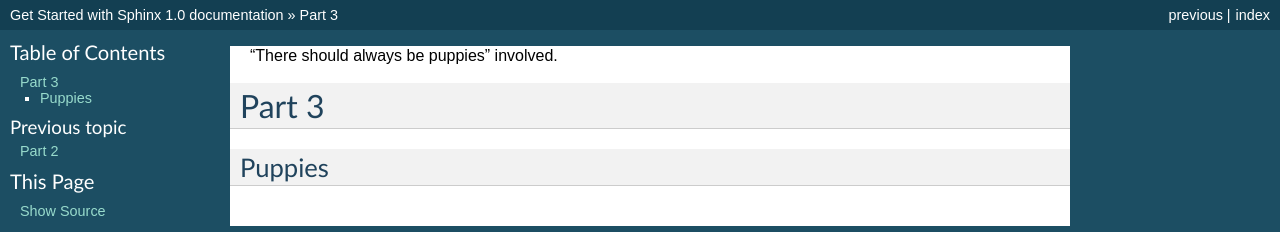
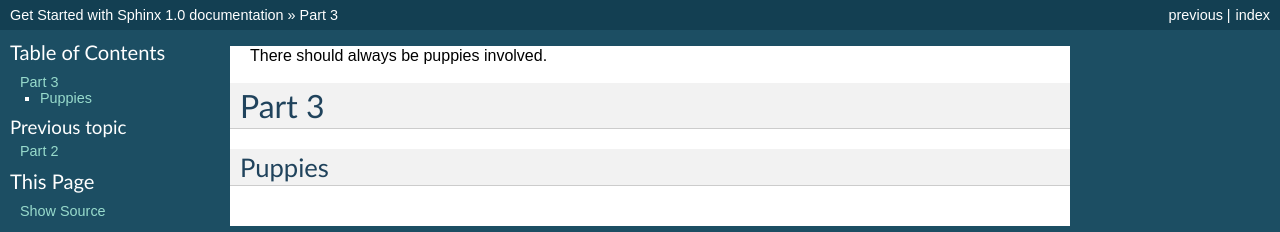
Before and after one commit to MarkHoeber/get_started_sphinx, a Sphinx documentation site: the page built from source/part-3.rst, in a window 1280 px wide. Shown: the top 232 px of the page. Built offline with Sphinx 7.4.7, drawn with Linux system fonts in a browser that asks for light colours.

Commit message:
Update part-3.rst

```diff
--- a/source/part-3.rst
+++ b/source/part-3.rst
@@ -1,6 +1,6 @@
 .. |TSABP| replace:: There should always be puppies
 
-"|TSABP|" involved.
+|TSABP| involved.
 
 ########
 Part 3
@@ -10,9 +10,9 @@
 Puppies
 ********
 
-.. image:: latte.jpg
-  :width: 500
-  :alt: Dogs rule and cats drool.
+.. image:: source/latte.jpg
+  :width: 400
+  :alt: Puppy cuddles.
 
  =================
  Sourcing backup
```
Also changed, not shown: other parts of source/part-3.rst (+0 -3 lines).
